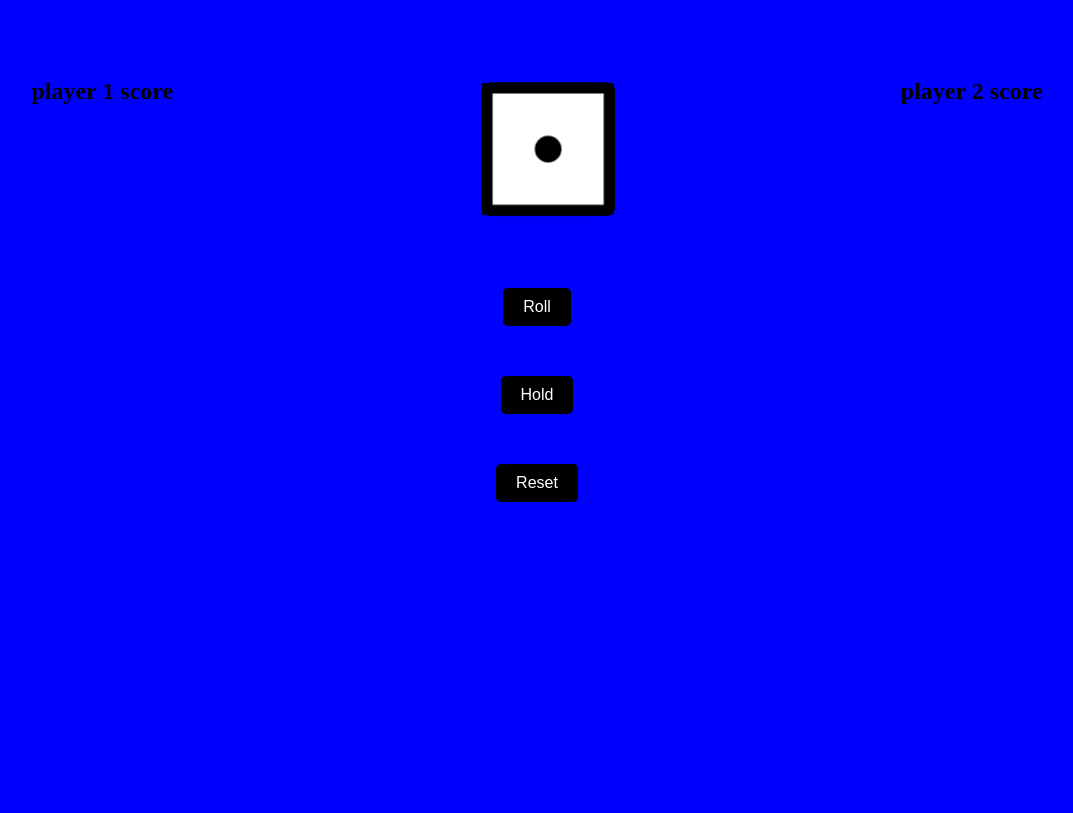
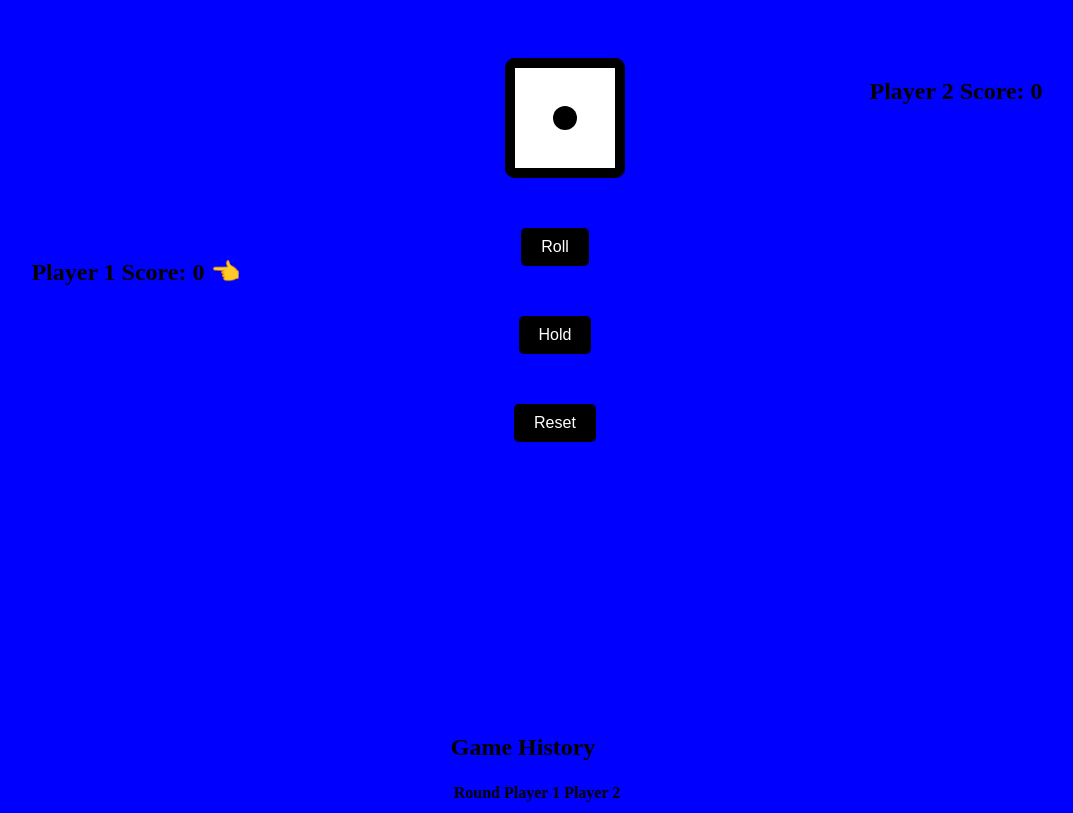
Before and after one commit to Fizox/Dice-roll-game, a plain HTML site: page index.html in a window 1280 px wide. Shown: the whole page, without its empty margins (103-1176 px from the left). Drawn offline with Linux system fonts and the light colour scheme.

Commit message:
Update index.html

```diff
--- a/index.html
+++ b/index.html
@@ -3,86 +3,54 @@
   <head>
     <meta charset="UTF-8" />
     <meta name="viewport" content="width=device-width, initial-scale=1.0" />
-    <title>Document</title>
+    <title>Dice Game</title>
     <link rel="stylesheet" href="style.css" />
   </head>
   <body>
     <section class="page">
-      <div class="palyer-one">
-        <h2>player 1 score</h2>
+      <div class="player-one">
+        <h2>Player 1 Score</h2>
       </div>
       <div class="mid">
-        <div class="dice-contaner">
+        <div class="dice-container">
           <div class="dice">
-            <div class="face one">
-              <div class="dot"></div>
-            </div>
-            <div class="face two">
-              <div class="split">
-                <div class="dot"></div>
-              </div>
-              <div class="split right">
-                <div class="dot"></div>
-              </div>
-            </div>
-            <div class="face three">
-              <div class="split">
-                <div class="dot"></div>
-              </div>
-              <div class="split middle">
-                <div class="dot"></div>
-              </div>
-              <div class="split right">
-                <div class="dot"></div>
-              </div>
-            </div>
-            <div class="face four">
-              <div class="split">
-                <div class="dot"></div>
-                <div class="dot"></div>
-              </div>
-              <div class="split">
-                <div class="dot"></div>
-                <div class="dot"></div>
-              </div>
-            </div>
-            <div class="face five">
-              <div class="split">
-                <div class="dot"></div>
-                <div class="dot"></div>
-              </div>
-              <div class="split middle">
-                <div class="dot"></div>
-              </div>
-              <div class="split">
-                <div class="dot"></div>
-                <div class="dot"></div>
-              </div>
-            </div>
-            <div class="face six">
-              <div class="split">
-                <div class="dot"></div>
-                <div class="dot"></div>
-                <div class="dot"></div>
-              </div>
-              <div class="split">
-                <div class="dot"></div>
-                <div class="dot"></div>
-                <div class="dot"></div>
-              </div>
-            </div>
+            <!-- Dice faces as you already had -->
+            <div class="face one"><div class="dot"></div></div>
+            <div class="face two"><div class="split"><div class="dot"></div></div><div class="split right"><div class="dot"></div></div></div>
+            <div class="face three"><div class="split"><div class="dot"></div></div><div class="split middle"><div class="dot"></div></div><div class="split right"><div class="dot"></div></div></div>
+            <div class="face four"><div class="split"><div class="dot"></div><div class="dot"></div></div><div class="split"><div class="dot"></div><div class="dot"></div></div></div>
+            <div class="face five"><div class="split"><div class="dot"></div><div class="dot"></div></div><div class="split middle"><div class="dot"></div></div><div class="split"><div class="dot"></div><div class="dot"></div></div></div>
+            <div class="face six"><div class="split"><div class="dot"></div><div class="dot"></div><div class="dot"></div></div><div class="split"><div class="dot"></div><div class="dot"></div><div class="dot"></div></div></div>
           </div>
         </div>
         <div class="btn-container">
-            <button class="roll">Roll</button>
-            <button class="hold">Hold</button>
-            <button class="reset">Reset</button>
+          <button class="roll">Roll</button>
+          <button class="hold">Hold</button>
+          <button class="reset">Reset</button>
         </div>
       </div>
-      <div class="palyer-two">
-        <h2>player 2 score</h2>
+      <div class="player-two">
+        <h2>Player 2 Score</h2>
       </div>
     </section>
+
+    <!-- Game History Table -->
+    <section class="table">
+      <h2>Game History</h2>
+      <table>
+        <thead>
+          <tr>
+            <th>Round</th>
+            <th>Player 1</th>
+            <th>Player 2</th>
+          </tr>
+        </thead>
+        <tbody id="history-body">
+          <!-- Filled with JS -->
+        </tbody>
+      </table>
+    </section>
+
     <script src="script.js"></script>
   </body>
 </html>
```
